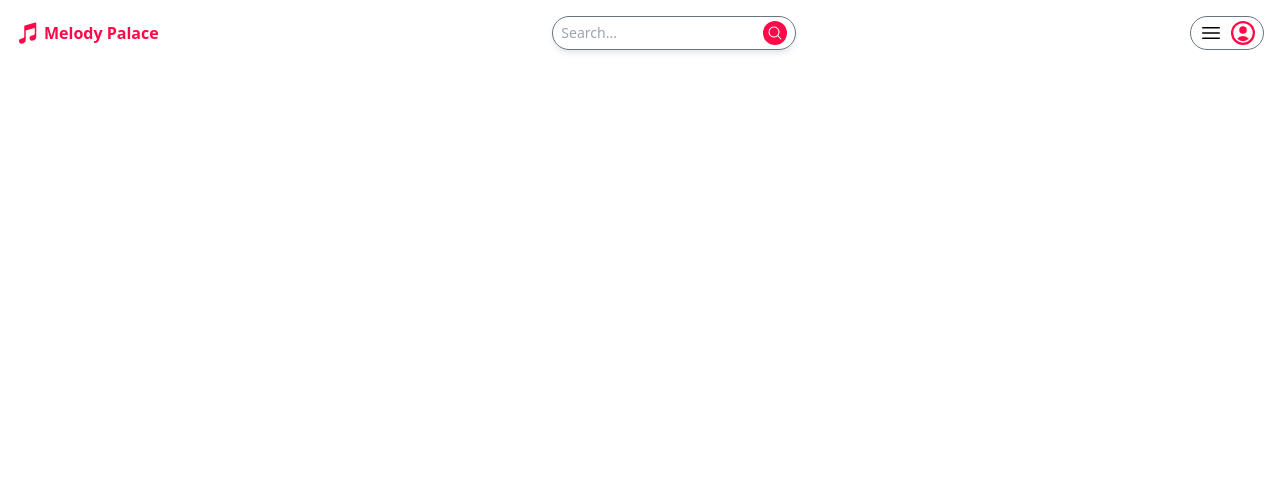
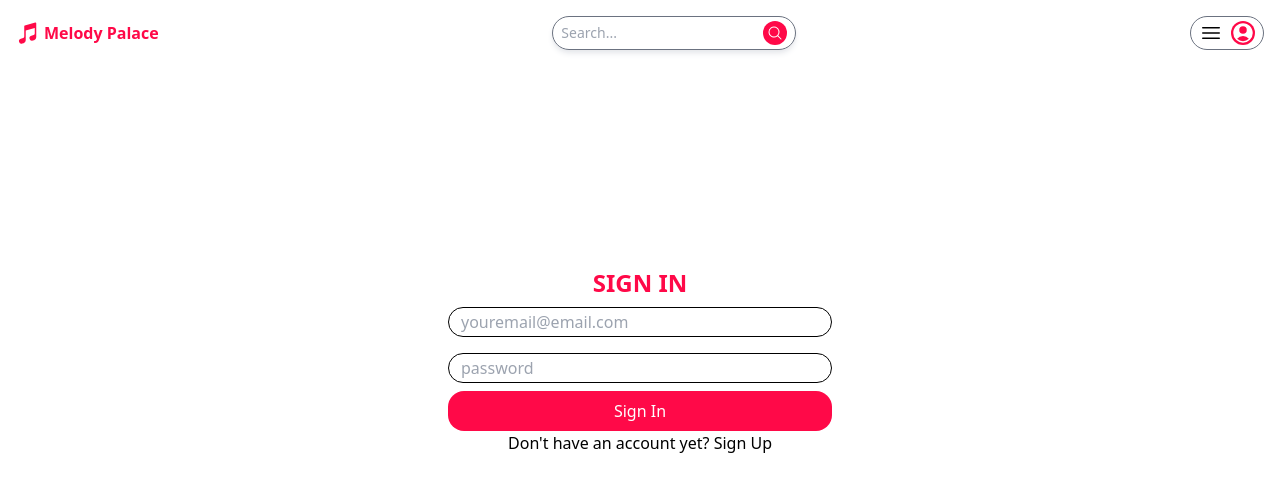
Before and after one commit to Kobia68/Melody-Palace, a React (Vite) app in the folder client-ui/: page /signin in a window 1280 px wide. Shown: the top 492 px of the page. Built offline with nearby package versions, Linux system fonts and the light colour scheme.

Commit message:
Modified the sign in page and added some different stylings

```diff
--- a/client-ui/src/App.jsx
+++ b/client-ui/src/App.jsx
@@ -3,22 +3,27 @@
 import * as React from "react";
 import { useState } from "react";
 import "./App.css";
+import { Route, Routes } from "react-router-dom";
 
 // import {Home} from "./Components/Home/Home";
 // import { Signup } from "./Components/Sign/Signup";
-import { Navbar } from "./Components/Navbar/Navbar";
+import { SignIn } from "./Components/Sign/SignIn";
+import { Signup } from "./Components/Sign/Signup";
+import { Layout } from "./Components/Layout";
+import { Indexpage } from "./Components/IndexPage/Indexpage";
 
 function App() {
   const [count, setCount] = useState(0);
 
   return (
-    <>
-      <div className="">
-        {/* <Home /> */}
-        {/* <Signup /> */}
-        <Navbar />
-      </div>
-    </>
+    <Routes>
+      <Route path="/" element={<Layout />}>
+        <Route path="/signin" element={<SignIn />} />
+        <Route path="/signup" element={<Signup />} />
+
+        <Route element={<Indexpage />} />
+      </Route>
+    </Routes>
   );
 }
 
--- /dev/null
+++ b/client-ui/src/Components/IndexPage/Indexpage.jsx
@@ -0,0 +1,7 @@
+import React from 'react'
+
+export const Indexpage = () => {
+  return (
+    <div>Indexpage</div>
+  )
+}
--- /dev/null
+++ b/client-ui/src/Components/Layout.jsx
@@ -0,0 +1,12 @@
+import React from 'react'
+import { Navbar } from './Navbar/Navbar'
+import { Outlet } from 'react-router-dom';
+
+export const Layout = () => {
+  return (
+    <div className='p-4 flex flex-col min-h-screen'>
+        <Navbar />
+        <Outlet />
+    </div>
+  );
+}
--- a/client-ui/src/Components/Navbar/Navbar.jsx
+++ b/client-ui/src/Components/Navbar/Navbar.jsx
@@ -5,7 +5,7 @@ import { Link } from "react-router-dom";
 export const Navbar = () => {
   return (
     <div className="">
-      <header className="p-4 flex justify-between">
+      <header className="flex justify-between">
         <a to='/' className="flex items-center gap-1">
           <svg
             xmlns="http://www.w3.org/2000/svg"
@@ -45,7 +45,7 @@ export const Navbar = () => {
           </button>
         </div>
 
-        <div className="flex border border-gray-500 rounded-full py-1 px-2 gap-2">
+        <Link to='/signin' className="flex border border-gray-500 rounded-full py-1 px-2 gap-2">
           <svg
             xmlns="http://www.w3.org/2000/svg"
             viewBox="0 0 24 24"
@@ -72,7 +72,7 @@ export const Navbar = () => {
               />
             </svg>
           </div>
-        </div>
+        </Link>
       </header>
     </div>
   );
--- a/client-ui/src/Components/Sign/Sign.css
+++ b/client-ui/src/Components/Sign/Sign.css
@@ -1,4 +1,4 @@
-.signIn-form {
+/* .signIn-form {
     width: 350px;
     display: flex;
     flex-direction: column;
@@ -34,4 +34,4 @@ label {
     border: none;
     height: 40px;
     color: #fff;
-}
+} */
--- a/client-ui/src/Components/Sign/SignIn.jsx
+++ b/client-ui/src/Components/Sign/SignIn.jsx
@@ -1,23 +1,26 @@
-import React from 'react'
-import './Sign.css'
+import React from "react";
+import "./Sign.css";
+import { Link } from "react-router-dom";
 
 export const SignIn = () => {
   return (
-    <div>
-        <form action="" className='signIn-form'>
-            <h2>SIGN IN</h2>
-            <div className='container'>
-              <label htmlFor="username">Email/Username</label>
-              <input type="text" className='input-box'/>
-            </div>
-
-            <div>
-              <label htmlFor="password">Password</label>
-              <input type="text" className='input-box' />
-            </div>
-
-            <button className='submit-btn'>Sign In</button>
+    <div className="mt-4 grow flex items-center justify-around">
+      <div className="mb-32">
+        <form action="" className="max-w-sm mx-auto text-center">
+          <h2 className="text-primary font-bold text-2xl">SIGN IN</h2>
+          <input
+            type="email"
+            placeholder="youremail@email.com"
+            className="input-box"
+          />
+          <input type="password" placeholder="password" className="input-box" />
+          <button className="primary">Sign In</button>
+          <div>
+            Don't have an account yet?
+            <Link to={"/signup"}> Sign Up</Link>
+          </div>
         </form>
+      </div>
     </div>
-  )
-}
+  );
+};
--- a/client-ui/src/index.css
+++ b/client-ui/src/index.css
@@ -1,3 +1,11 @@
 @tailwind base;
 @tailwind components;
 @tailwind utilities;
+
+input[type=''],input[type='password'], input[type='email'] {
+    @apply w-full border my-2 py-2 px-3 rounded-2xl;
+}
+
+button.primary {
+    @apply bg-primary p-2 w-full text-white rounded-2xl;
+}
--- a/client-ui/src/main.jsx
+++ b/client-ui/src/main.jsx
@@ -2,9 +2,12 @@ import { StrictMode } from 'react'
 import { createRoot } from 'react-dom/client'
 import App from './App.jsx'
 import './index.css'
+import { BrowserRouter } from 'react-router-dom'
 
-createRoot(document.getElementById('root')).render(
+createRoot(document.getElementById("root")).render(
   <StrictMode>
-    <App />
-  </StrictMode>,
-)
+    <BrowserRouter>
+      <App />
+    </BrowserRouter>
+  </StrictMode>
+);
```
